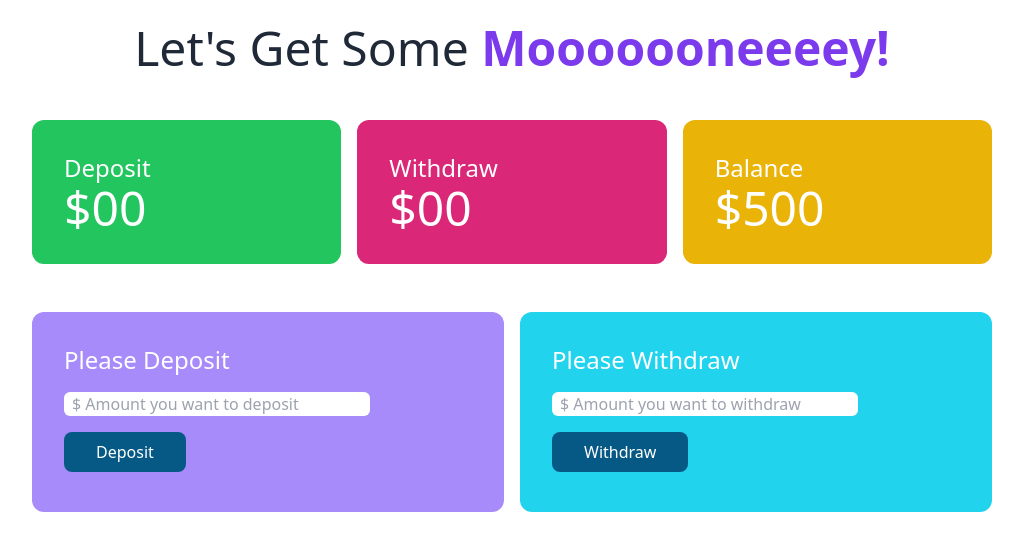
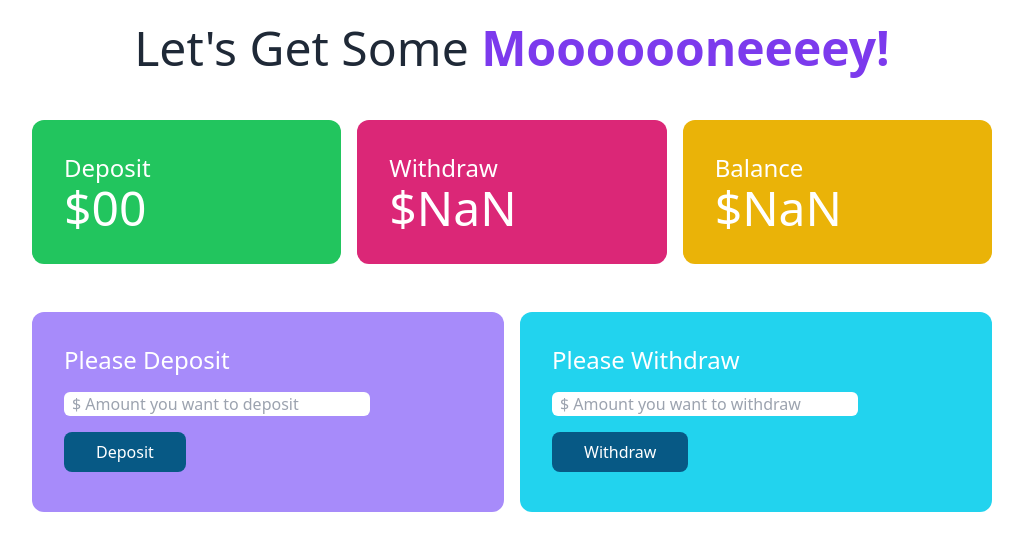
Before and after one commit to Ashraf-2/family-bank-module-ex, a plain HTML site: page bank.html in a window 1280 px wide. Both pictures are taken after a click on the button "Withdraw". Shown: the whole page, without its empty margins (128-1151 px from the left). Drawn offline with nearby package versions, Linux system fonts and the light colour scheme.

Commit message:
added withdrawal and adjustment of total balance

```diff
--- a/bank.html
+++ b/bank.html
@@ -16,19 +16,21 @@
 
     </header>
     <main>
+        <!-- deposit & withdraw & total balance boxes -->
         <section class="mt-12">
             <div class="grid grid-cols-3 gap-4 w-9/12 mx-auto text-white">
                 <div class="bg-green-500 p-8 rounded-xl">
                     <h4 class="text-2xl">Deposit</h4>
                     <h2 class="text-5xl">$<span id="deposit_total">00</span></h2>
                 </div>
+                <!-- withdraw status -->
                 <div class="bg-pink-600 p-8 rounded-xl">
                     <h4 class="text-2xl">Withdraw</h4>
                     <h2 class="text-5xl">$<span id="withdraw_total">00</span></h2>
                 </div>
                 <div class="bg-yellow-500 p-8 rounded-xl">
                     <h4 class="text-2xl">Balance</h4>
-                    <h2 class="text-5xl">$<span id="balance_total">500</span></h2>
+                    <h2 class="text-5xl">$<span id="balance_total">00</span></h2>
                 </div>
             </div>
         </section>
--- a/withdraw.js
+++ b/withdraw.js
@@ -0,0 +1,33 @@
+document.getElementById('widr-btn').addEventListener('click', function () {
+    const widrField = document.getElementById('widr-field');
+    const widrAmount_string = widrField.value;
+    const widrAmount = parseFloat(widrAmount_string);
+    //clear the input field of widraw amount.
+    widrField.value = '';
+    // console.log(widrAmount);
+
+    //adjust the total balance by calculating withdrawal amount.
+    const balanceTotalElement = document.getElementById('balance_total');
+    const balanceTotal_string = balanceTotalElement.innerText;
+    const balanceTotal = parseFloat(balanceTotal_string);
+    // balanceTotal = balanceTotal - widrAmount;
+    // console.log(balanceTotal_string);
+    if (widrAmount > balanceTotal) {
+        alert('invalid amount');
+    }
+    else {
+        const widrElement = document.getElementById('withdraw_total');
+        const prevWidrAmount_string = widrElement.innerText;
+        const prevWidrAmount = parseFloat(prevWidrAmount_string);
+        // console.log(prevWidrAmount);
+
+        const currentWidrAmount = prevWidrAmount + widrAmount;
+        widrElement.innerText = currentWidrAmount;
+        const currentBlalanceTotal = balanceTotal - widrAmount;
+        balanceTotalElement.innerText = currentBlalanceTotal;
+    }
+
+    // console.log(widrAmount);
+
+
+})
```
